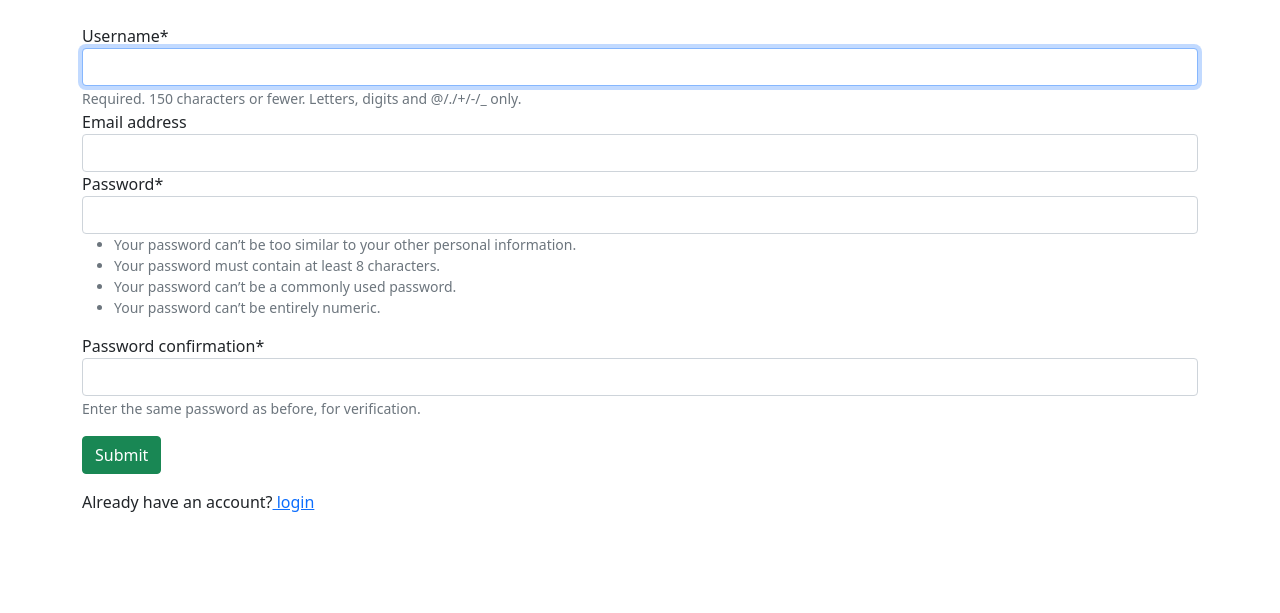
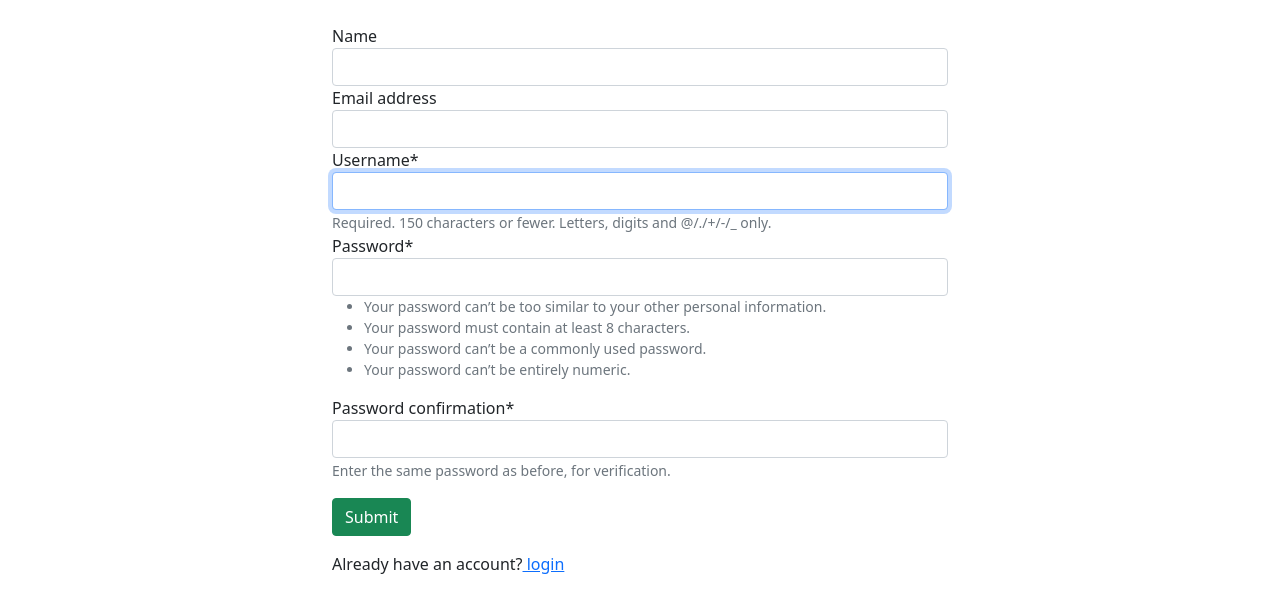
Before and after one commit to Jerry-Mah/Easy-Budget, a Django app: page /login/signup/ in a window 1280 px wide. Shown: the part 70-683 px from the top of the page. Run offline with Django 4.2, Linux system fonts and the light colour scheme; some libraries are stand-ins or nearby versions.

Commit message:
made few changes to sign up page

```diff
--- a/authentication/templates/authentication/signup.html
+++ b/authentication/templates/authentication/signup.html
@@ -2,10 +2,11 @@
 
 {% load crispy_forms_tags %}
 {% block content %}
-<div class="container mx-auto my-4">
+<div class="container mx-auto my-4 w-50">
     <form action="" method = "POST">
         {% csrf_token %}
         {{form|crispy}}
+        <!-- <div id='form-errors'>{{ form_errors }}</div> -->
         <input class = "btn btn-success my-3" type="submit" name = "create user">
         <p>Already have an account?<a href="{% url 'login' %}"> login</a></p>
     </form>
--- a/authentication/views.py
+++ b/authentication/views.py
@@ -51,10 +51,14 @@ def signupUser(request):
         if request.method == "POST":
             form = createUserForm(request.POST)
             if not form.is_valid():
-                messages.error(request,"Passwords did not match. Try again.")
-                return redirect('signup')
+                messages.error(request,"Some errors occured. Try again.")
+                context = {'form':form, 'form_errors':form.errors}
+                return render(request, "authentication/signup.html", context)
             elif form.is_valid():
-                form.save()
+                user = form.save(commit = False)
+                user.save()
+                login(request,user)
+
                 messages.success(request,"User successfuly created.")
                 return redirect('login')
 
--- a/budget/forms.py
+++ b/budget/forms.py
@@ -2,6 +2,8 @@ from django.forms import ModelForm
 from .models import Item
 from django.contrib.auth.forms import UserCreationForm
 from django.contrib.auth.models import User
+from crispy_forms.helper import FormHelper
+from django import forms
 
 class ItemForm(ModelForm):
     class Meta:
@@ -12,4 +14,7 @@ class ItemForm(ModelForm):
 class createUserForm(UserCreationForm):
     class Meta:
          model = User
-         fields = ['username', 'email', 'password1', 'password2']
+         fields = ['first_name','email','username','password1', 'password2']
+         labels= {
+             'first_name':'Name',
+         }
--- a/user/signals.py
+++ b/user/signals.py
@@ -7,9 +7,9 @@ from django.dispatch import receiver
 def createProfile(sender , instance,created,**kwargs):
     if created:
         user = instance
-
         profile = Profile.objects.create(
             user = user,
+            name = user.first_name,
             username = user.username,
             email = user.email
         )
--- a/user/templates/user/profile.html
+++ b/user/templates/user/profile.html
@@ -103,8 +103,7 @@
           <div class="col-sm-12">
             <a
               class="btn btn-info"
-              target="__blank"
-              href="https://www.bootdey.com/snippets/view/profile-edit-data-and-skills"
+              href="#"
               >Edit</a
             >
           </div>
```
Also changed, not shown: db.sqlite3.
